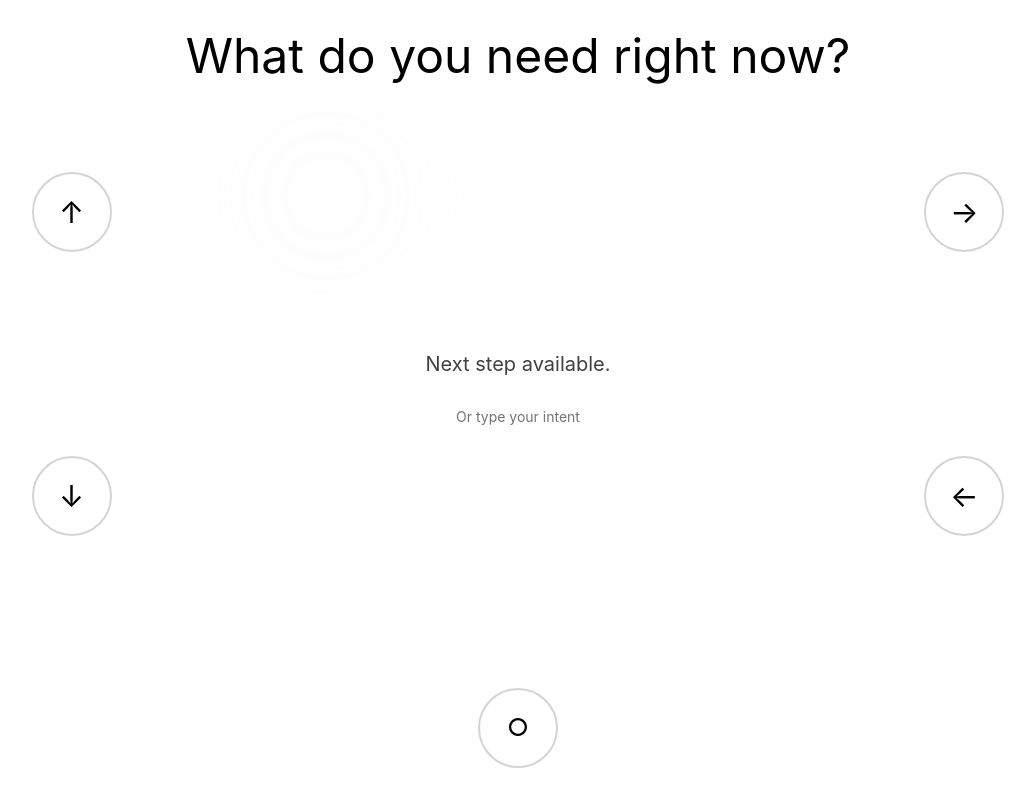
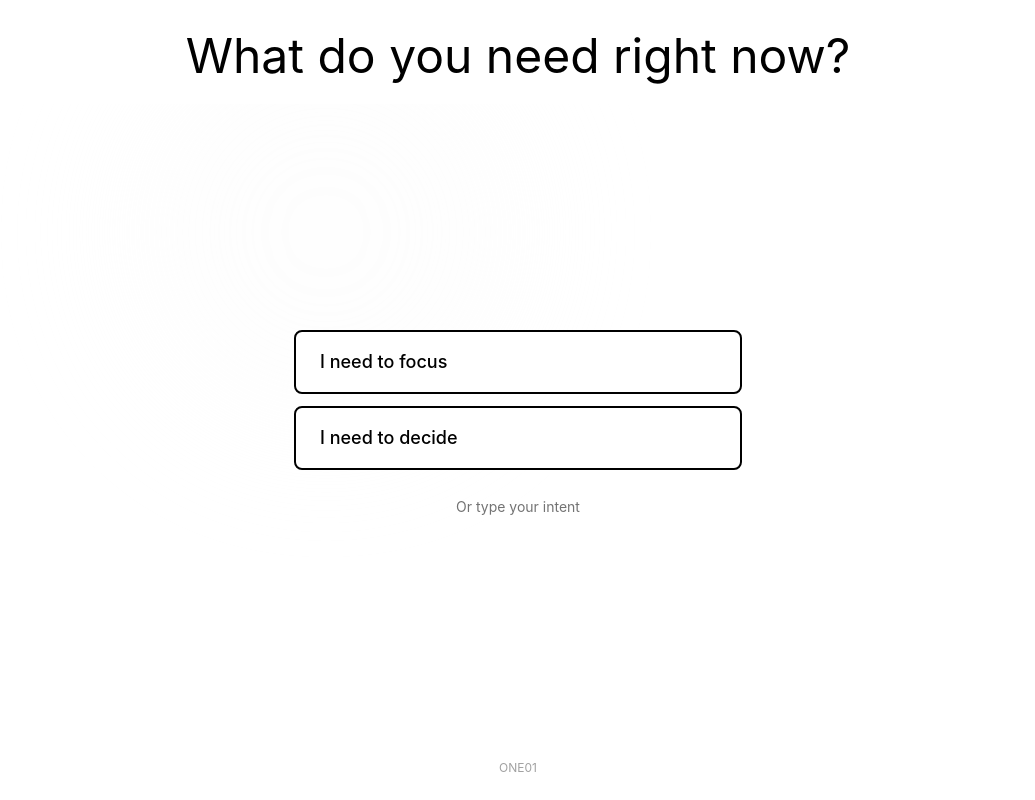
Before and after one commit to ONE01-Foundation/one-code, a Next.js app: page / in a window 1280 px wide. Shown: the whole page, without its empty margins (122-1157 px from the left). Built offline with nearby package versions, Linux system fonts and the light colour scheme.

Commit message:
Implement core loop: Entry ג†’ Input (2 options or type) ג†’ AI distillation ג†’ Card creation ג†’ Action presentation (Do/Not now) ג†’ Resolution (done/skipped) ג†’ Loop back to entry

```diff
--- a/components/OneScreen.tsx
+++ b/components/OneScreen.tsx
@@ -1,249 +1,191 @@
 /**
- * ONE01 Screen - Core Interaction Loop
+ * ONE01 Screen - Core Loop Implementation
  *
- * STRUCTURE:
- * - Top: Context line (one large, calm text)
- * - Center: Focus zone (one thing at a time)
- * - Side: 4 context circles (icons only, text on focus)
- * - Bottom: Anchor circle (current state, back/confirm)
+ * FLOW:
+ * 1. Entry State: Nobody presence + "What do you need right now?"
+ * 2. Input: 2 options OR type (max 120 chars)
+ * 3. AI Distillation: intent → category → ONE action
+ * 4. Card Creation: create card with action_text
+ * 5. Action Presentation: "Do you want to do this now?" (Do / Not now)
+ * 6. Resolution: mark done/skipped, return to entry
  *
- * STATES:
- * - Orientation: User just arrived, narrow intent
- * - Action: User choosing/doing something
- * - Reflection: Show result, offer next step
- *
- * INTERACTIONS:
- * - Single tap: Confirm/Select
- * - Double tap: Back
- * - Focus/Hover: Show label
- * - No free typing by default
+ * PRINCIPLES:
+ * - One screen only (state-based)
+ * - Max 2 choices at any moment
+ * - Short text only (1-2 lines)
+ * - No explanations, only actions
+ * - User always has control
  */
 
 "use client";
 
-import { useState, useEffect, useRef } from "react";
+import { useState, useEffect } from "react";
+import { Card, CardState } from "@/lib/types";
 
-type AppState = "orientation" | "action" | "reflection";
+type AppState = "entry" | "processing" | "action" | "resolved";
 
-interface Direction {
-  id: string;
-  icon: string; // Simple emoji or symbol for now
-  label: string;
-  description?: string;
+interface DistillationResult {
+  intent: string;
+  category: string;
+  action_text: string;
+  needs_clarification?: boolean;
+  clarification_question?: string;
 }
 
-// Generate directions based on context (will be dynamic later)
-function getDirections(state: AppState): Direction[] {
-  if (state === "orientation") {
+// Generate 2 suggested options based on context
+function getSuggestedOptions(): { id: string; label: string }[] {
+  // Simple suggestions - will be dynamic later
   return [
-      { id: "improve", icon: "↑", label: "Improve" },
-      { id: "resolve", icon: "→", label: "Resolve" },
-      { id: "decide", icon: "↓", label: "Decide" },
-      { id: "explore", icon: "←", label: "Explore" },
-    ];
-  }
-  // For action/reflection, show fewer or different directions
-  return [
-    { id: "continue", icon: "→", label: "Continue" },
-    { id: "pause", icon: "⏸", label: "Pause" },
-    { id: "complete", icon: "✓", label: "Complete" },
+    { id: "suggest-1", label: "I need to focus" },
+    { id: "suggest-2", label: "I need to decide" },
   ];
 }
 
-// Context line text based on state
-function getContextLine(state: AppState, step?: string): string {
-  switch (state) {
-    case "orientation":
-      return "What do you need right now?";
-    case "action":
-      return step || "Choose one direction.";
-    case "reflection":
-      return "This is your next step.";
-    default:
-      return "What do you need right now?";
+export default function OneScreen() {
+  const [state, setState] = useState<AppState>("entry");
+  const [userInput, setUserInput] = useState("");
+  const [showTextInput, setShowTextInput] = useState(false);
+  const [currentCard, setCurrentCard] = useState<Card | null>(null);
+  const [distillationResult, setDistillationResult] = useState<DistillationResult | null>(null);
+  const [clarificationQuestion, setClarificationQuestion] = useState<string | null>(null);
+
+  // Load session from localStorage
+  useEffect(() => {
+    const sessionId = localStorage.getItem("one_session_id");
+    if (!sessionId) {
+      localStorage.setItem("one_session_id", `session_${Date.now()}`);
     }
+  }, []);
+
+  // Handle option selection
+  const handleOptionSelect = async (optionLabel: string) => {
+    await processInput(optionLabel);
+  };
+
+  // Handle text input submission
+  const handleTextSubmit = async (e: React.FormEvent) => {
+    e.preventDefault();
+    if (userInput.trim().length > 0 && userInput.trim().length <= 120) {
+      await processInput(userInput.trim());
+    }
+  };
+
+  // Process input through AI distillation
+  const processInput = async (input: string) => {
+    setState("processing");
+    setShowTextInput(false);
+    setUserInput("");
+
+    try {
+      const response = await fetch("/api/distill", {
+        method: "POST",
+        headers: { "Content-Type": "application/json" },
+        body: JSON.stringify({ input }),
+      });
+
+      if (!response.ok) {
+        throw new Error("Distillation failed");
       }
 
-// Center content based on state (1-2 lines max, neutral language)
-function getCenterContent(state: AppState, hasSelection?: boolean): string {
-  switch (state) {
-    case "orientation":
-      return "Next step available.";
-    case "action":
-      if (hasSelection) {
-        return ""; // Confirmation will be shown separately
-      }
-      return "Select a direction to proceed.";
-    case "reflection":
-      return "Action completed. Next step available.";
-    default:
-      return "Next step available.";
-  }
-}
+      const result: DistillationResult = await response.json();
 
-export default function OneScreen() {
-  const [state, setState] = useState<AppState>("orientation");
-  const [selectedDirection, setSelectedDirection] = useState<Direction | null>(null);
-  const [focusedCircle, setFocusedCircle] = useState<string | null>(null);
-  const [confirmationText, setConfirmationText] = useState<string | null>(null);
-  const [showTextInput, setShowTextInput] = useState(false);
-  const [inputValue, setInputValue] = useState("");
-  const doubleTapTimerRef = useRef<NodeJS.Timeout | null>(null);
-  const lastTapRef = useRef<number>(0);
-
-  const directions = getDirections(state);
-  const contextLine = getContextLine(state, confirmationText || undefined);
-  const centerContent = getCenterContent(state, !!selectedDirection);
-
-  // Handle circle interaction
-  const handleCircleTap = (direction: Direction) => {
-    const now = Date.now();
-    const timeSinceLastTap = now - lastTapRef.current;
-
-    if (timeSinceLastTap < 300) {
-      // Double tap - go back
-      if (doubleTapTimerRef.current) {
-        clearTimeout(doubleTapTimerRef.current);
-      }
-      handleBack();
-      lastTapRef.current = 0;
+      // If clarification needed, show question
+      if (result.needs_clarification && result.clarification_question) {
+        setClarificationQuestion(result.clarification_question);
+        setState("entry");
         return;
       }
 
-    // Single tap - select direction
-    lastTapRef.current = now;
-    doubleTapTimerRef.current = setTimeout(() => {
-      handleDirectionSelect(direction);
-      doubleTapTimerRef.current = null;
-    }, 300);
+      // Create card
+      const card: Card = {
+        id: `card_${Date.now()}`,
+        intent: result.intent,
+        action_text: result.action_text,
+        state: "pending",
+        category: result.category as any,
+        timestamp: new Date().toISOString(),
+        createdAt: new Date().toISOString(),
       };
 
-  const handleDirectionSelect = (direction: Direction) => {
-    setSelectedDirection(direction);
-    setConfirmationText(`Proceed with "${direction.label}"?`);
+      // Save card to localStorage
+      const cards = JSON.parse(localStorage.getItem("one_cards") || "[]");
+      cards.push(card);
+      localStorage.setItem("one_cards", JSON.stringify(cards));
+
+      setCurrentCard(card);
+      setDistillationResult(result);
       setState("action");
+    } catch (error) {
+      console.error("Error processing input:", error);
+      // Fallback: create simple card
+      const card: Card = {
+        id: `card_${Date.now()}`,
+        intent: input,
+        action_text: `Complete: ${input}`,
+        state: "pending",
+        timestamp: new Date().toISOString(),
+        createdAt: new Date().toISOString(),
       };
-
-  const handleConfirm = () => {
-    if (selectedDirection) {
-      // Move to reflection state
-      setState("reflection");
-      setConfirmationText(null);
-      // In a real implementation, this would trigger the actual action
-    }
-  };
-
-  const handleBack = () => {
-    if (state === "action" && selectedDirection) {
-      // Go back to orientation
-      setState("orientation");
-      setSelectedDirection(null);
-      setConfirmationText(null);
-    } else if (state === "reflection") {
-      // Go back to action or orientation
-      setState("orientation");
-      setSelectedDirection(null);
-      setConfirmationText(null);
-    }
-  };
-
-  // Anchor circle interactions
-  const handleAnchorTap = () => {
-    const now = Date.now();
-    const timeSinceLastTap = now - lastTapRef.current;
-
-    if (timeSinceLastTap < 300) {
-      // Double tap - back
-      handleBack();
-      lastTapRef.current = 0;
-      return;
-    }
-
-    // Single tap - confirm
-    lastTapRef.current = now;
-    setTimeout(() => {
-      if (state === "action" && selectedDirection) {
-        handleConfirm();
-      }
-    }, 300);
-  };
-
-  // Explicitly invoke text input
-  const handleInvokeTextInput = () => {
-    setShowTextInput(true);
-  };
-
-  const handleTextSubmit = (e: React.FormEvent) => {
-    e.preventDefault();
-    if (inputValue.trim()) {
-      // Process text input
-      setConfirmationText(`Proceed with "${inputValue.trim()}"?`);
-      setShowTextInput(false);
-      setInputValue("");
+      const cards = JSON.parse(localStorage.getItem("one_cards") || "[]");
+      cards.push(card);
+      localStorage.setItem("one_cards", JSON.stringify(cards));
+      setCurrentCard(card);
       setState("action");
     }
   };
 
+  // Handle action resolution
+  const handleDo = () => {
+    if (!currentCard) return;
+
+    // Update card state to "done"
+    const cards = JSON.parse(localStorage.getItem("one_cards") || "[]");
+    const updated = cards.map((c: Card) =>
+      c.id === currentCard.id ? { ...c, state: "done" as CardState } : c
+    );
+    localStorage.setItem("one_cards", JSON.stringify(updated));
+
+    // Return to entry
+    setCurrentCard(null);
+    setDistillationResult(null);
+    setState("entry");
+  };
+
+  const handleNotNow = () => {
+    if (!currentCard) return;
+
+    // Update card state to "skipped"
+    const cards = JSON.parse(localStorage.getItem("one_cards") || "[]");
+    const updated = cards.map((c: Card) =>
+      c.id === currentCard.id ? { ...c, state: "skipped" as CardState } : c
+    );
+    localStorage.setItem("one_cards", JSON.stringify(updated));
+
+    // Return to entry
+    setCurrentCard(null);
+    setDistillationResult(null);
+    setState("entry");
+  };
+
+  const suggestedOptions = getSuggestedOptions();
+
   return (
     <div className="fixed inset-0 bg-white flex flex-col">
-      {/* Top: Context Line - Permanent Zone */}
+      {/* Top: Context Line */}
       <div className="flex items-center justify-center pt-8 pb-6 px-6">
         <h1 className="text-4xl sm:text-5xl font-normal text-black text-center">
-          {contextLine}
+          {state === "entry"
+            ? "What do you need right now?"
+            : state === "processing"
+            ? "Processing..."
+            : state === "action"
+            ? "Do you want to do this now?"
+            : "Next step available."}
         </h1>
       </div>
 
-      {/* Center: Focus Zone - Permanent Zone */}
+      {/* Center: Focus Zone */}
       <div className="flex-1 flex items-center justify-center px-6 relative overflow-hidden">
-        {/* Side Circles - Context Options (4 max) */}
-        <div className="absolute inset-0 pointer-events-none">
-          {directions.slice(0, 4).map((direction, index) => {
-            const positions = [
-              { top: "12%", left: "12%" }, // Top left
-              { top: "12%", right: "12%" }, // Top right
-              { bottom: "24%", left: "12%" }, // Bottom left
-              { bottom: "24%", right: "12%" }, // Bottom right
-            ];
-            const pos = positions[index] || positions[0];
-            const isFocused = focusedCircle === direction.id;
-
-            return (
-              <div
-                key={direction.id}
-                className="absolute pointer-events-auto z-20"
-                style={pos}
-                onMouseEnter={() => setFocusedCircle(direction.id)}
-                onMouseLeave={() => setFocusedCircle(null)}
-                onTouchStart={() => setFocusedCircle(direction.id)}
-                onTouchEnd={() => setTimeout(() => setFocusedCircle(null), 1500)}
-              >
-                <button
-                  onClick={() => handleCircleTap(direction)}
-                  className={`
-                    w-16 h-16 sm:w-20 sm:h-20 rounded-full border-2
-                    flex items-center justify-center
-                    transition-all duration-200
-                    ${isFocused
-                      ? "border-black bg-black text-white scale-110 shadow-lg"
-                      : "border-neutral-300 bg-white text-black hover:border-black"
-                    }
-                  `}
-                >
-                  <span className="text-2xl sm:text-3xl">{direction.icon}</span>
-                </button>
-                {/* Label appears on focus */}
-                {isFocused && (
-                  <div className="absolute top-full left-1/2 -translate-x-1/2 mt-3 whitespace-nowrap z-30">
-                    <div className="px-3 py-1.5 bg-black text-white text-xs font-medium rounded shadow-lg">
-                      {direction.label}
-                    </div>
-                  </div>
-                )}
-              </div>
-            );
-          })}
-        </div>
-
         {/* Nobody Presence - Subtle Light Movement */}
         <div className="absolute inset-0 pointer-events-none overflow-hidden">
           <div
@@ -254,22 +196,62 @@ export default function OneScreen() {
           />
         </div>
 
-        {/* Center Content - One thing at a time */}
+        {/* Center Content */}
         <div className="relative z-10 w-full max-w-md text-center">
+          {state === "entry" && (
+            <div className="space-y-6">
+              {/* Clarification question if needed */}
+              {clarificationQuestion && (
+                <div className="space-y-4">
+                  <p className="text-lg text-neutral-700 leading-relaxed">
+                    {clarificationQuestion}
+                  </p>
+                  <button
+                    onClick={() => setClarificationQuestion(null)}
+                    className="text-sm text-neutral-500 hover:text-black"
+                  >
+                    Clear
+                  </button>
+                </div>
+              )}
+
+              {/* 2 Suggested Options */}
+              {!showTextInput && !clarificationQuestion && (
+                <div className="space-y-3">
+                  {suggestedOptions.map((option) => (
+                    <button
+                      key={option.id}
+                      onClick={() => handleOptionSelect(option.label)}
+                      className="w-full px-6 py-4 bg-white border-2 border-black rounded-lg text-left hover:bg-black hover:text-white transition-colors duration-200"
+                    >
+                      <div className="font-medium text-lg">{option.label}</div>
+                    </button>
+                  ))}
+                </div>
+              )}
+
+              {/* Text Input (explicitly invoked) */}
               {showTextInput ? (
                 <form onSubmit={handleTextSubmit} className="space-y-4">
                   <input
                     type="text"
-                value={inputValue}
-                onChange={(e) => setInputValue(e.target.value)}
-                placeholder="Type your intent..."
+                    value={userInput}
+                    onChange={(e) => {
+                      const val = e.target.value;
+                      if (val.length <= 120) {
+                        setUserInput(val);
+                      }
+                    }}
+                    placeholder="Type your intent (max 120 chars)..."
                     className="w-full px-4 py-3 border-2 border-black rounded-lg text-lg focus:outline-none focus:ring-2 focus:ring-black"
                     autoFocus
+                    maxLength={120}
                   />
                   <div className="flex gap-3">
                     <button
                       type="submit"
-                  className="flex-1 px-6 py-3 bg-black text-white rounded-lg font-medium hover:opacity-90"
+                      disabled={userInput.trim().length === 0}
+                      className="flex-1 px-6 py-3 bg-black text-white rounded-lg font-medium hover:opacity-90 disabled:opacity-50 disabled:cursor-not-allowed"
                     >
                       Continue
                     </button>
@@ -277,88 +259,85 @@ export default function OneScreen() {
                       type="button"
                       onClick={() => {
                         setShowTextInput(false);
-                    setInputValue("");
+                        setUserInput("");
                       }}
                       className="flex-1 px-6 py-3 bg-white border-2 border-black text-black rounded-lg font-medium hover:opacity-90"
                     >
                       Cancel
                     </button>
                   </div>
+                  <div className="text-xs text-neutral-400">
+                    {userInput.length}/120
+                  </div>
                 </form>
               ) : (
-            <div className="space-y-6">
-              {/* System message (1-2 lines max) - only show if no confirmation */}
-              {!(state === "action" && selectedDirection) && centerContent && (
-                <p className="text-lg sm:text-xl text-neutral-700 leading-relaxed">
-                  {centerContent}
-                </p>
+                !clarificationQuestion && (
+                  <button
+                    onClick={() => setShowTextInput(true)}
+                    className="text-sm text-neutral-500 hover:text-black transition-colors"
+                  >
+                    Or type your intent
+                  </button>
+                )
+              )}
+            </div>
           )}
 
-              {/* Confirmation if in action state - single question */}
-              {state === "action" && selectedDirection && (
+          {state === "processing" && (
             <div className="space-y-4">
-                  <p className="text-base sm:text-lg text-neutral-800 leading-relaxed">
-                    {confirmationText}
+              <div className="w-12 h-12 border-4 border-neutral-200 border-t-black rounded-full mx-auto animate-spin" />
+              <p className="text-base text-neutral-600">
+                Distilling your intent...
               </p>
             </div>
           )}
 
-              {/* Reflection state - show result, offer next step */}
-              {state === "reflection" && (
-                <div className="space-y-4">
-                  <p className="text-base sm:text-lg text-neutral-700 leading-relaxed">
-                    {centerContent}
+          {state === "action" && currentCard && (
+            <div className="space-y-6">
+              {/* Action text (1-2 lines) */}
+              <p className="text-xl sm:text-2xl text-neutral-800 leading-relaxed font-medium">
+                {currentCard.action_text}
               </p>
+
+              {/* 2 Choices: Do / Not now */}
+              <div className="space-y-3">
+                <button
+                  onClick={handleDo}
+                  className="w-full px-6 py-4 bg-black text-white rounded-lg font-medium text-lg hover:opacity-90 transition-opacity duration-200"
+                >
+                  Do
+                </button>
+                <button
+                  onClick={handleNotNow}
+                  className="w-full px-6 py-4 bg-white border-2 border-black text-black rounded-lg font-medium text-lg hover:opacity-90 transition-opacity duration-200"
+                >
+                  Not now
+                </button>
+              </div>
             </div>
           )}
 
-              {/* Option to invoke text input - only in orientation */}
-              {state === "orientation" && !showTextInput && (
+          {state === "resolved" && (
+            <div className="space-y-4">
+              <p className="text-lg text-neutral-700 leading-relaxed">
+                Next step available.
+              </p>
               <button
-                  onClick={handleInvokeTextInput}
-                  className="text-sm text-neutral-500 hover:text-black transition-colors"
+                onClick={() => setState("entry")}
+                className="px-6 py-3 bg-black text-white rounded-lg font-medium hover:opacity-90"
               >
-                  Or type your intent
+                Continue
               </button>
-              )}
             </div>
           )}
         </div>
       </div>
 
-      {/* Bottom: Anchor Circle - Permanent Zone */}
-      <div className="flex flex-col items-center justify-center pb-8 pt-4 relative">
-        <button
-          onClick={handleAnchorTap}
-          className={`
-            w-16 h-16 sm:w-20 sm:h-20 rounded-full border-2
-            flex items-center justify-center
-            transition-all duration-200
-            ${
-              state === "action" && selectedDirection
-                ? "border-black bg-black text-white shadow-lg"
-                : state === "reflection"
-                ? "border-black bg-white text-black"
-                : "border-neutral-300 bg-white text-black hover:border-black"
-            }
-          `}
-        >
-          <span className="text-xl sm:text-2xl font-medium">
-            {state === "orientation" ? "○" : state === "action" ? "✓" : "○"}
-          </span>
-        </button>
-        {/* Subtle hint text */}
-        {state === "action" && selectedDirection && (
-          <div className="absolute -top-8 text-xs text-neutral-400 text-center whitespace-nowrap">
-            <div>Tap to confirm</div>
-            <div className="text-[10px] mt-0.5 opacity-70">Double tap to go back</div>
+      {/* Bottom: Minimal anchor (optional, can be removed) */}
+      <div className="flex items-center justify-center pb-6 pt-4">
+        <div className="text-xs text-neutral-400">
+          ONE01
         </div>
-        )}
-        {state === "reflection" && (
-          <div className="absolute -top-8 text-xs text-neutral-400 text-center whitespace-nowrap">
-            <div>Double tap to return</div>
-          </div>
-        )}
       </div>
     </div>
   );
--- a/lib/types.ts
+++ b/lib/types.ts
@@ -7,49 +7,25 @@
  * - Actions over explanations
  */
 
-export type CardStatus = "pending" | "done" | "delayed";
+export type CardState = "pending" | "done" | "skipped";
+export type IntentCategory = "health" | "money" | "work" | "relationship" | "self" | "other";
 
-export interface Intent {
+// Minimal data model
+export interface Session {
   id: string;
-  text: string;
-  createdAt: Date;
-  userId: string;
-}
-
-export interface DecompositionOption {
-  id: string;
-  label: string;
-  description?: string;
+  createdAt: string;
+  lastActivityAt: string;
 }
 
 export interface Card {
   id: string;
-  intentId: string;
-  action: string; // Single, clear action
-  status: CardStatus;
-  createdAt: Date;
-  completedAt?: Date;
-  delayedUntil?: Date;
-  userId: string;
+  intent: string; // Single, reduced intent
+  action_text: string; // Short imperative sentence
+  state: CardState; // pending | done | skipped
+  category?: IntentCategory;
+  timestamp: string; // ISO string
+  createdAt: string;
 }
 
-export interface Loop {
-  id: string;
-  cardId: string;
-  frequency: "daily" | "weekly" | "monthly";
-  lastRunAt?: Date;
-  nextRunAt: Date;
-  userId: string;
-}
-
-export interface GlobalMirror {
-  // Anonymous aggregate data
-  totalIntents: number;
-  totalCards: number;
-  cardsByStatus: {
-    pending: number;
-    done: number;
-    delayed: number;
-  };
-  // No user-specific data
-}
+// Legacy types (kept for compatibility, will be removed later)
+export type CardStatus = "pending" | "done" | "delayed"; // @deprecated - use CardState
```
Also changed, not shown: app/api/distill/route.ts (added, +153 -0 lines). Lines whose indentation alone changed are shown as unchanged.
